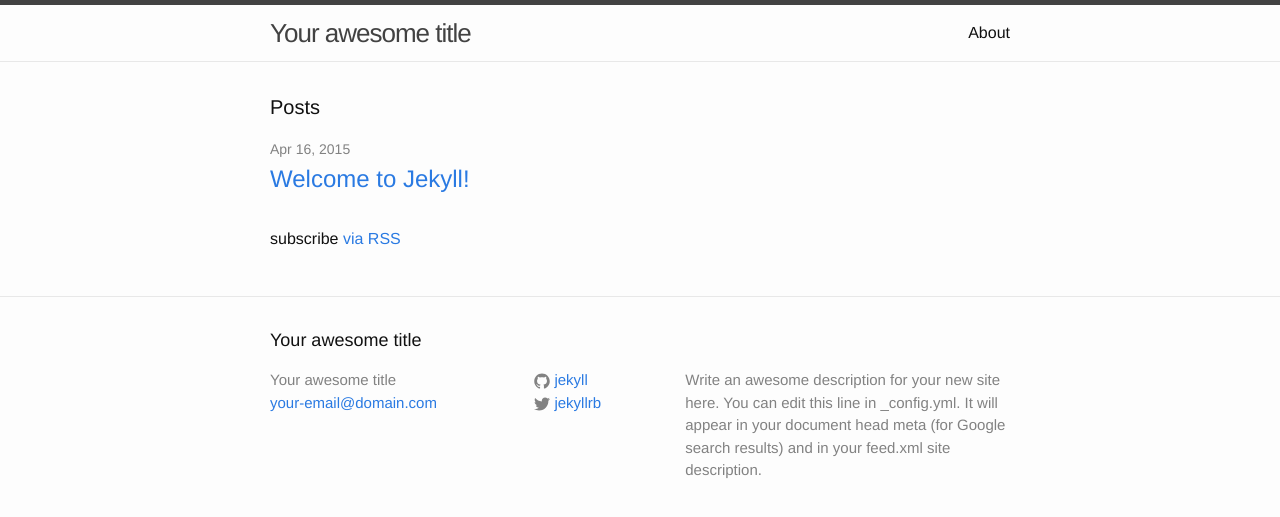
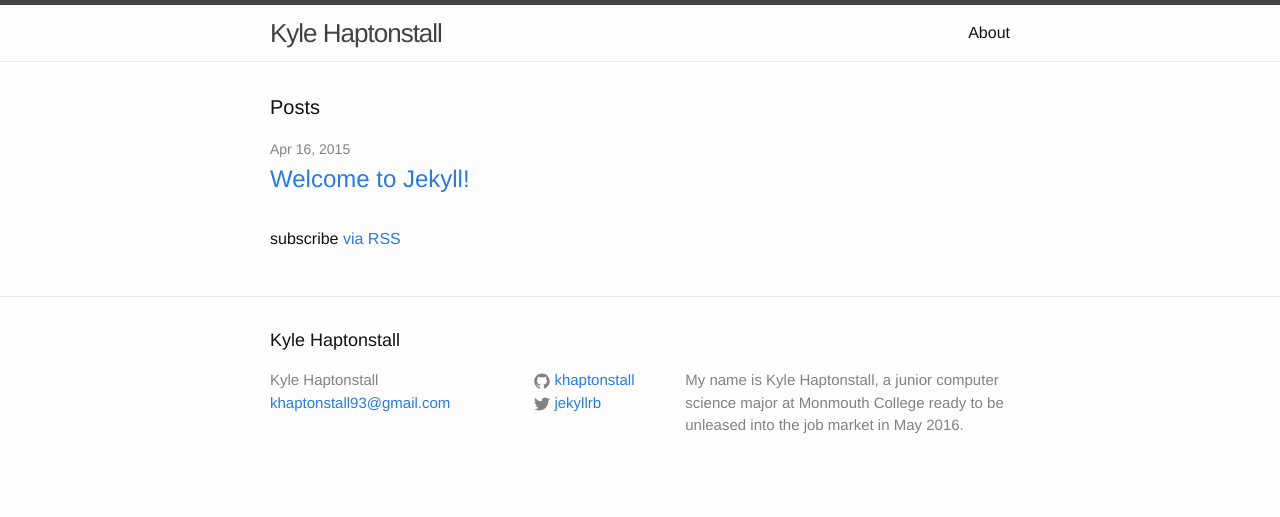
Before and after one commit to khaptonstall/khaptonstall.github.io, a Jekyll site: the page built from index.html, in a window 1280 px wide. Shown: the top 517 px of the page. Built offline with Jekyll 4.4.1, drawn with Linux system fonts in a browser that asks for light colours.

Commit message:
Quick descriptor updates

```diff
--- a/_config.yml
+++ b/_config.yml
@@ -1,14 +1,13 @@
 # Site settings
-title: Your awesome title
-email: your-email@domain.com
+title: Kyle Haptonstall
+email: khaptonstall93@gmail.com
 description: > # this means to ignore newlines until "baseurl:"
-  Write an awesome description for your new site here. You can edit this
-  line in _config.yml. It will appear in your document head meta (for
-  Google search results) and in your feed.xml site description.
+  My name is Kyle Haptonstall, a junior computer science major at Monmouth College ready to be unleased into the job market in May 2016.
 baseurl: "" # the subpath of your site, e.g. /blog/
 url: "http://yourdomain.com" # the base hostname & protocol for your site
 twitter_username: jekyllrb
-github_username:  jekyll
+github_username:  khaptonstall
+linkedin_username: khaptonstall
 
 # Build settings
 markdown: kramdown
```
